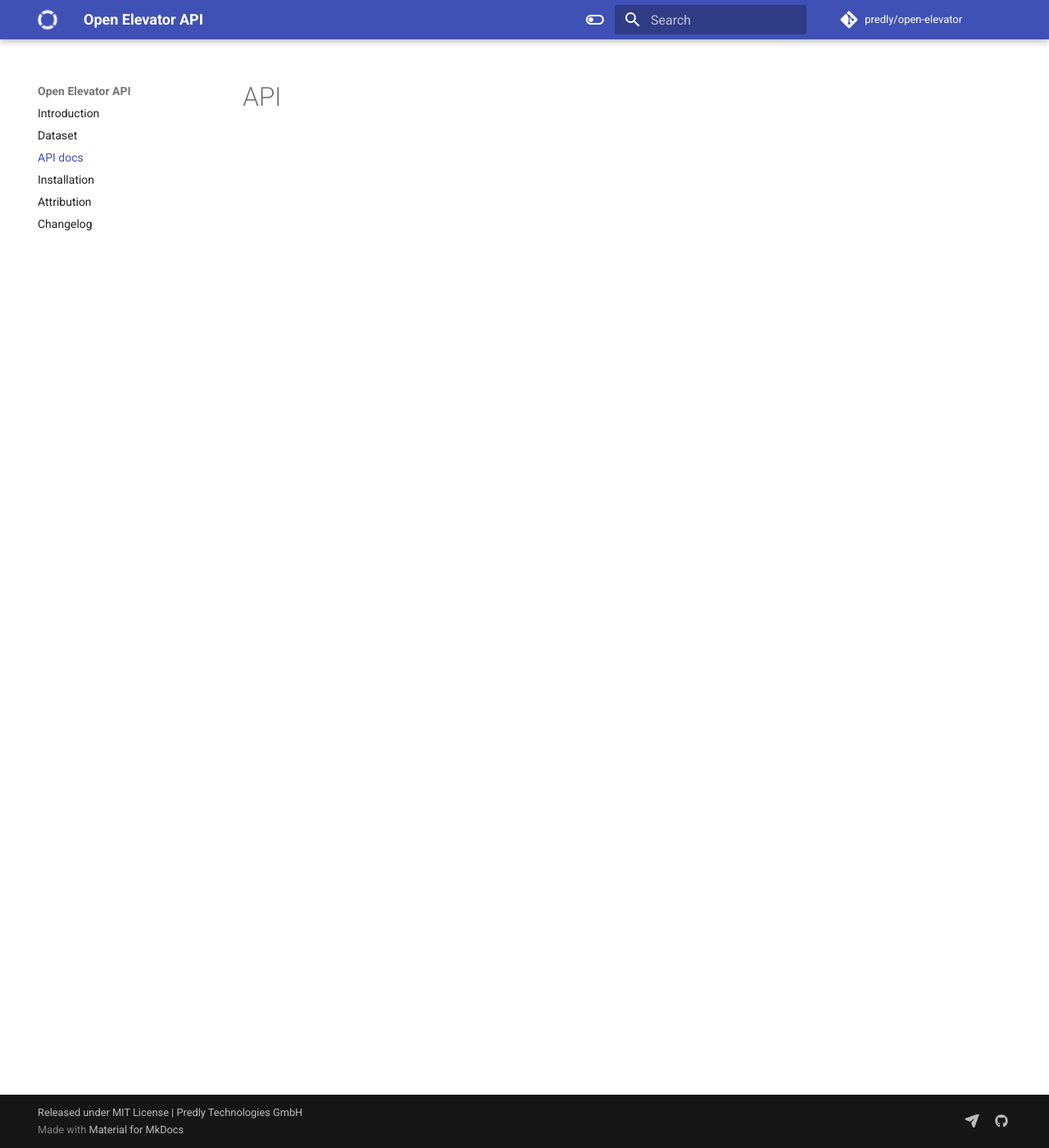
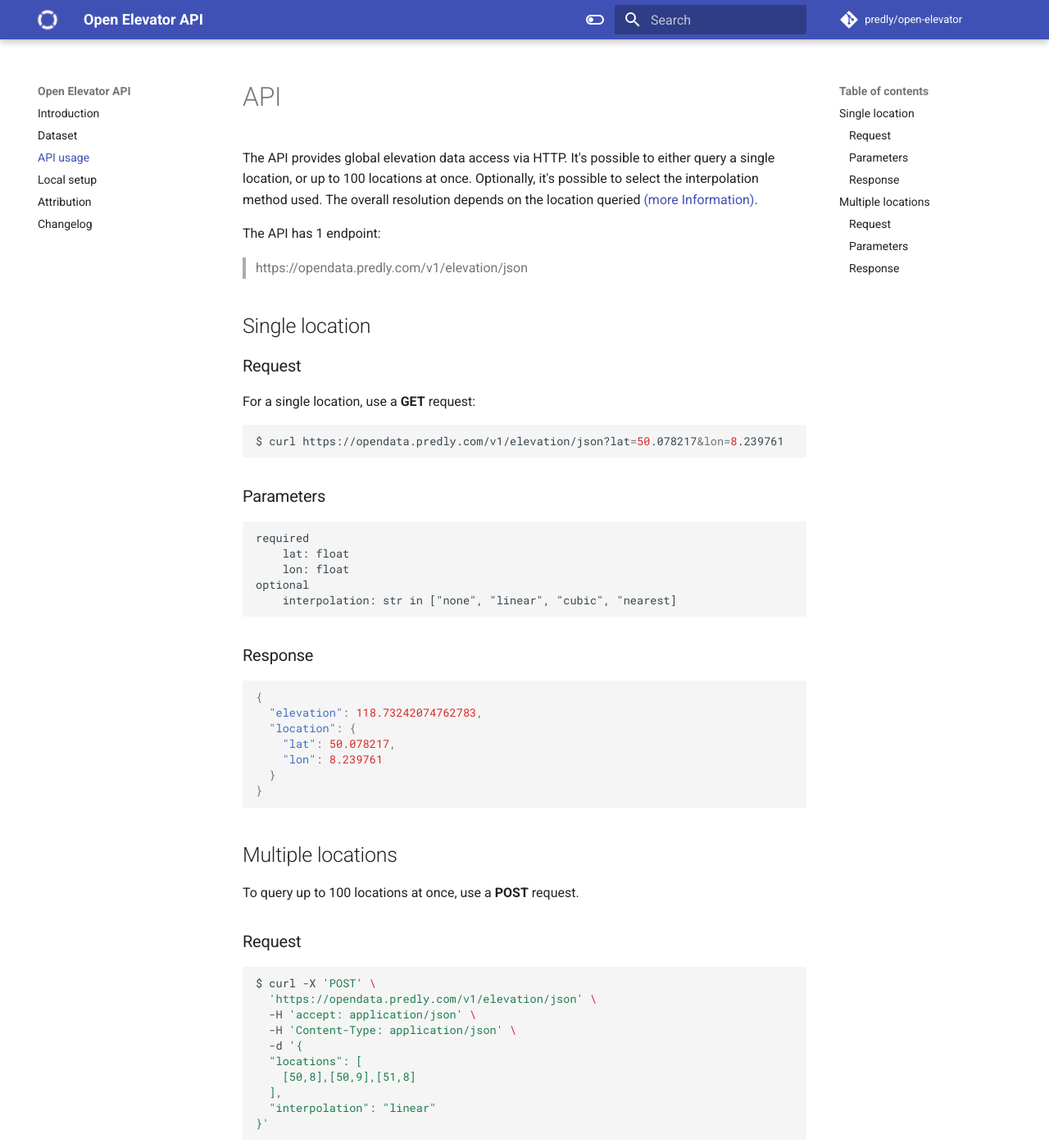
Before and after one commit to juaAI/open-elevator, an MkDocs documentation site: the page built from docs/api.md, in a window 1280 px wide and 1400 px high. Shown: the whole window at 82% size. Built offline with MkDocs 1.6.1 and Material for MkDocs 9.7.7, drawn with Linux system fonts in a browser that asks for light colours; nearby versions of some CDN libraries; comment, search, counter and statistics services are not loaded; some of the changed text lies outside the part shown.

Commit message:
updated docs

````diff
--- a/docs/api.md
+++ b/docs/api.md
@@ -1 +1,96 @@
 # API
+
+The API provides global elevation data access via HTTP. It's possible to either
+query a single location, or up to 100 locations at once. Optionally, it's possible to
+select the interpolation method used. The overall resolution depends on the location
+queried [(more Information)](/elevation/dataset).
+
+The API has 1 endpoint:
+
+> https://opendata.predly.com/v1/elevation/json
+
+## Single location
+
+### Request
+
+For a single location, use a **GET** request:
+```shell
+$ curl https://opendata.predly.com/v1/elevation/json?lat=50.078217&lon=8.239761
+```
+
+### Parameters
+
+    required
+        lat: float
+        lon: float
+    optional
+        interpolation: str in ["none", "linear", "cubic", "nearest]
+
+### Response
+
+```json
+{
+  "elevation": 118.73242074762783,
+  "location": {
+    "lat": 50.078217,
+    "lon": 8.239761
+  }
+}
+```
+
+## Multiple locations
+
+To query up to 100 locations at once, use a **POST** request.
+
+### Request
+
+```shell
+$ curl -X 'POST' \
+  'https://opendata.predly.com/v1/elevation/json' \
+  -H 'accept: application/json' \
+  -H 'Content-Type: application/json' \
+  -d '{
+  "locations": [
+    [50,8],[50,9],[51,8]
+  ],
+  "interpolation": "linear"
+}'
+```
+
+### Parameters
+
+    required
+        list of:
+            lat: float
+            lon: float
+    optional
+        interpolation: str in ["none", "linear", "cubic", "nearest]
+
+### Response
+```json
+{
+  "results": [
+    {
+      "elevation": -32,
+      "location": {
+        "lat": 50,
+        "lon": 8
+      }
+    },
+    {
+      "elevation": 397,
+      "location": {
+        "lat": 50,
+        "lon": 9
+      }
+    },
+    {
+      "elevation": -3361,
+      "location": {
+        "lat": 51,
+        "lon": 8
+      }
+    }
+  ]
+}
+```
--- a/mkdocs.yml
+++ b/mkdocs.yml
@@ -38,7 +38,7 @@
 nav:
     - Introduction: 'index.md'
     - Dataset: 'dataset.md'
-    - API docs: 'api.md'
-    - Installation: 'installation.md'
+    - API usage: 'api.md'
+    - Local setup: 'installation.md'
     - Attribution: 'attribution.md'
     - Changelog: 'changelog.md'
````
Also changed, not shown: docs/index.md (+1 -1 lines), docs/installation.md (+49 -0 lines).
